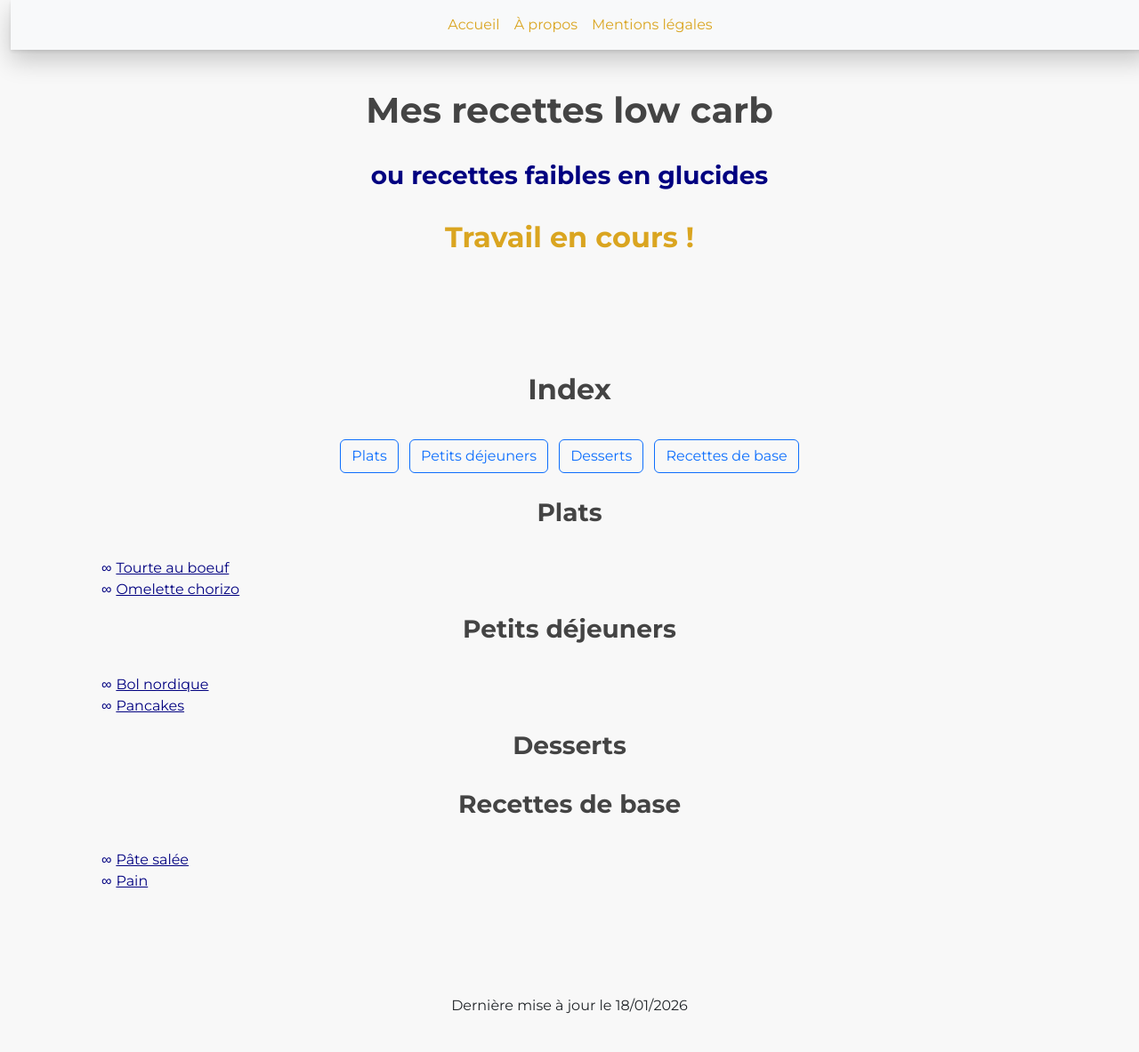
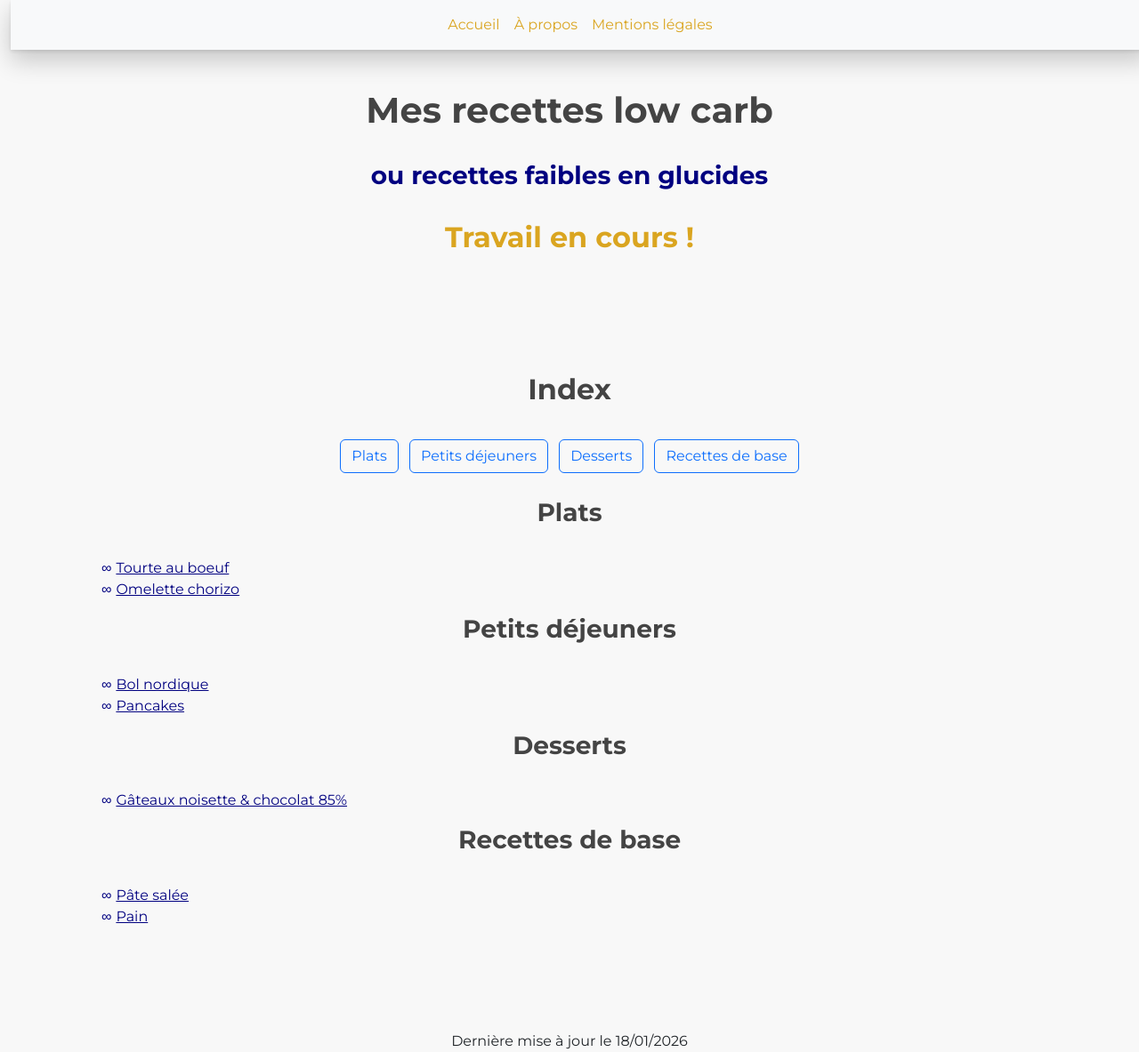
Before and after one commit to laurie-boissay/laurie-boissay.github.io, a Jekyll site: the page built from index.html, in a window 1280 px wide and 1183 px high. Shown: the whole window at 89% size. Built offline with Jekyll 4.4.1, drawn with Linux system fonts in a browser that asks for light colours.

Commit message:
Update index.html
Gâteaux noisette & chocolat 85%

```diff
--- a/index.html
+++ b/index.html
@@ -64,9 +64,10 @@
     </ul>
 
     <h3 id="desserts">Desserts</h3>
-     <!--<ul>
-      <li><a href="recettes/cheesecake-low-carb.html">Cheesecake low carb</a></li>
-    </ul> -->
+     <ul>
+      <!--<li><a href="recettes/cheesecake-low-carb.html">Cheesecake low carb</a></li>-->
+		<li><a href="recettes/gateaux-noisettes-chocolat.html">Gâteaux noisette & chocolat 85%</a></li>
+    </ul>
 
     <h3 id="bases">Recettes de base</h3>
     <ul>
```
